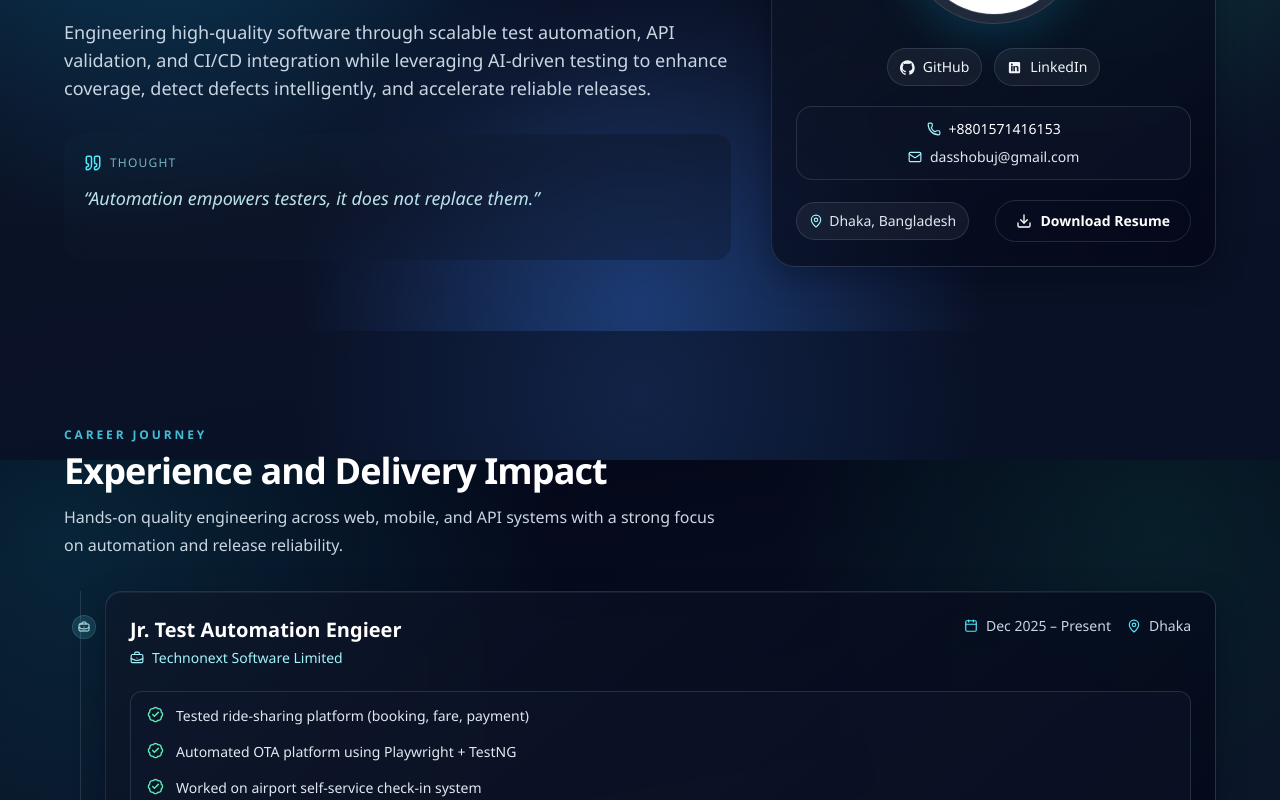
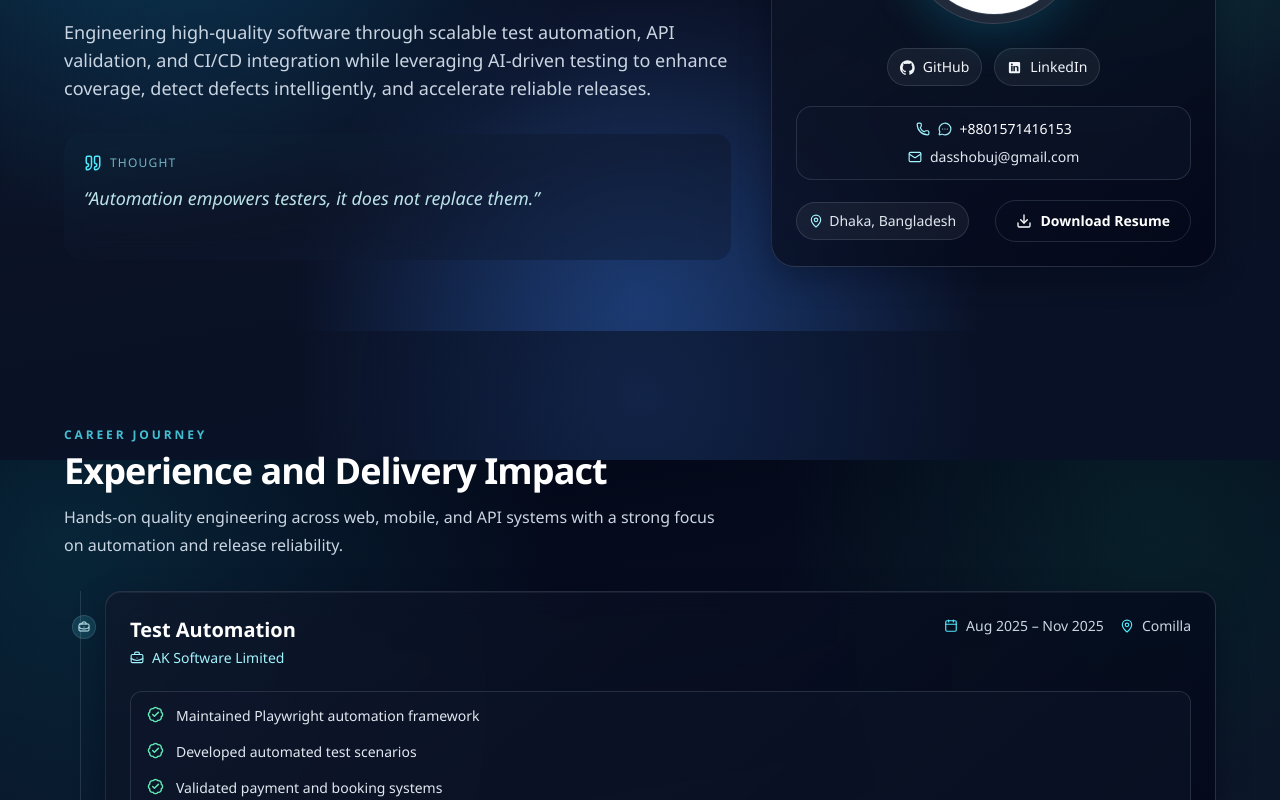
Before and after one commit to shobuj-das/Portfolio, a Next.js app: page / in a window 1280 px wide. Shown: the part 340-1140 px from the top of the page. Built offline with nearby package versions, Linux system fonts and the light colour scheme.

Commit message:
whatapp icon added

```diff
--- a/src/components/Hero.tsx
+++ b/src/components/Hero.tsx
@@ -9,6 +9,7 @@ import {
   Link2,
   Mail,
   MapPin,
+  MessageCircleMore,
   Phone,
   ShieldCheck,
 } from 'lucide-react';
@@ -135,15 +136,13 @@ export default function Hero() {
             <div className="flex flex-col items-center gap-2">
               <p className="inline-flex items-center gap-2 text-sm font-medium text-white">
                 <Phone size={14} className="text-cyan-200" />
+                <MessageCircleMore size={14} className="text-cyan-200" />
                 {profile.phone}
               </p>
-              <a
-                href={`mailto:${profile.email}`}
-                className="inline-flex items-center gap-2 text-sm text-slate-200 transition hover:text-cyan-100"
-              >
+              <p className="inline-flex items-center gap-2 text-sm text-slate-200">
                 <Mail size={14} className="text-cyan-200" />
                 {profile.email}
-              </a>
+              </p>
             </div>
           </div>
 
--- a/src/data/experience.ts
+++ b/src/data/experience.ts
@@ -33,4 +33,16 @@ export const experience: ExperienceItem[] = [
       'Validated payment and booking systems',
     ],
   },
+  {
+    company: 'AK Software Limited',
+    role: 'Test Automation',
+    duration: 'Aug 2025 – Nov 2025',
+    location: 'Comilla',
+    startDate: '2026-02-03',
+    highlights: [
+      'Maintained Playwright automation framework',
+      'Developed automated test scenarios',
+      'Validated payment and booking systems',
+    ],
+  },
 ];
--- a/src/data/profile.ts
+++ b/src/data/profile.ts
@@ -15,6 +15,5 @@ export const profile = {
   ] satisfies SocialLink[],
   email: 'dasshobuj@gmail.com',
   phone: '+8801571416153',
-  whatsappUrl: 'https://wa.me/8801571416153',
   resumeUrl: '/resume.pdf',
 };
```
